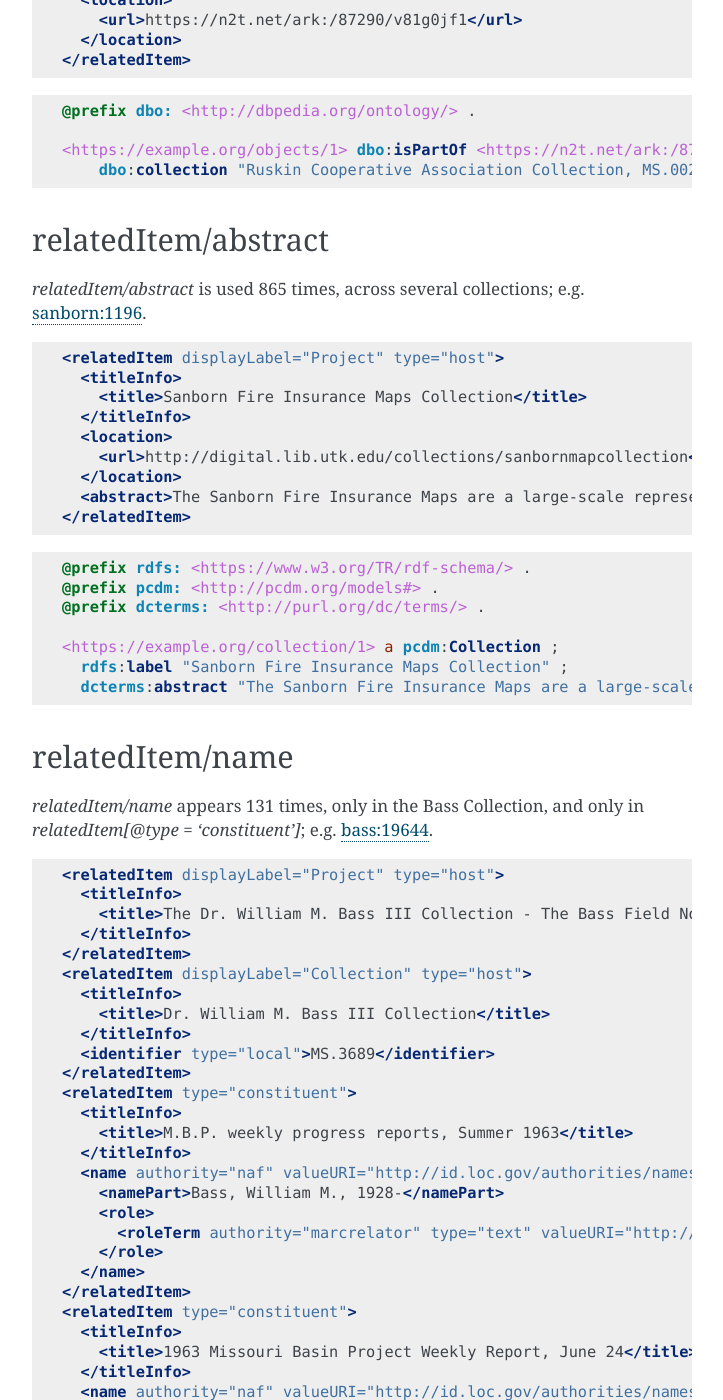
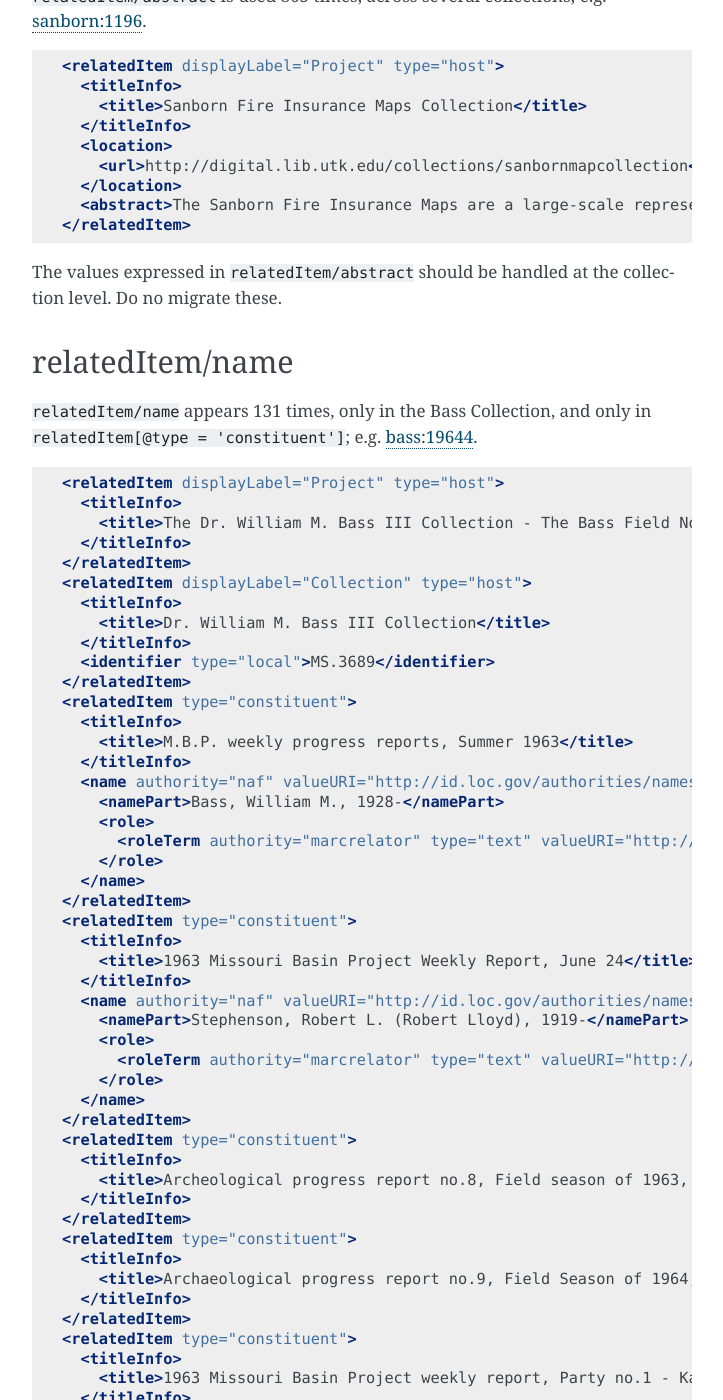
Before and after one commit to UTKcataloging/mods_to_rdf, a Sphinx documentation site: the page built from docs/source/top_level_elements/relatedItem.rst, in a window 1280 px wide and 1400 px high, scrolled down 6547 px. Shown: the whole window, without its empty margins (388-1111 px from the left). Built offline with Sphinx 7.4.7, drawn with Linux system fonts in a browser that asks for light colours; formulas are drawn with MathJax 3; some of the changed text lies outside the part shown.

Commit message:
Correct two turtle examples; update XPath in-line code blocks.

```diff
--- a/docs/source/top_level_elements/relatedItem.rst
+++ b/docs/source/top_level_elements/relatedItem.rst
@@ -9,7 +9,7 @@
 relatedItem[not(@*)]
 --------------------
 
-`relatedItem`, without attributes, is used 3245 times in Volunteer Voices.
+:code:`relatedItem`, without attributes, is used 3245 times in Volunteer Voices.
 
 .. code-block:: xml
 
@@ -79,7 +79,7 @@
 relatedItem[@type = "host"][@displayLabel = "Digital Collection"]
 -----------------------------------------------------------------
 
-This XPath is used 362 times in the Children's Defense Fund collection: e.g. `cdf:7850 <https://digital.lib.utk.edu/collections/islandora/object/cdf:7850/datastream/MODS/view>`_. Synonymous with `@displayLabel = "Project"`.
+This XPath is used 362 times in the Children's Defense Fund collection: e.g. `cdf:7850 <https://digital.lib.utk.edu/collections/islandora/object/cdf:7850/datastream/MODS/view>`_. Synonymous with :code:`@displayLabel = "Project"`.
 
 .. code-block:: xml
 
@@ -119,24 +119,7 @@
 relatedItem[@type = "host"][@displayLabel = "Bibliographic Citation"]
 ---------------------------------------------------------------------
 
-This XPath, closely related to the preceding `[@displayLabel = "Project Part"]`, also only appears 1264 times in the Arrowmont Collection - and only in the Arrow of Pi Beta Phi subcollection.
-
-.. code-block:: turtle
-
-    @prefix rdfs: <https://www.w3.org/TR/rdf-schema/> .
-    @prefix pcdm: <http://pcdm.org/models#> .
-    @prefix dcterms: <http://purl.org/dc/terms/> .
-    @prefix rdau: <http://www.rdaregistry.info/Elements/u/#> .
-
-    <https://example.org/collections/1> a pcdm:Collection ;
-        rdfs:label "From Pi Beta Phi to Arrowmont" .
-
-    <https://example.org/collections/2> a pcdm:Collection ;
-        dcterms:isPartOf <https://example.org/collections/1> ;
-        rdfs:label "The Arrow of Pi Beta Phi" .
-
-    <https://example.org/objects/1> dcterms:isPartOf <https://example.org/collections/2> ;
-        rdau:P60101 "The Arrow, Volume 27, Number 1" .
+This XPath, closely related to the preceding :code:`[@displayLabel = "Project Part"]`, also only appears 1264 times in the Arrowmont Collection - and only in the Arrow of Pi Beta Phi subcollection.
 
 .. code-block:: turtle
 
@@ -207,9 +190,9 @@
 relatedItem/identifier[@type]
 -----------------------------
 
-This XPath's `type` attribute has three distinct values: `local`, `catalog`, and `pid`. The `pid` attribute is used in collection-level records to distinguish featured items.
+This XPath's :code:`type` attribute has three distinct values: `local`, `catalog`, and `pid`. The `pid` attribute is used in collection-level records to distinguish featured items.
 
-`[@type = 'local']`, e.g. `heilman:261 <https://digital.lib.utk.edu/collections/islandora/object/heilman:261/datastream/MODS/view>`_.
+:code:`[@type = 'local']`, e.g. `heilman:261 <https://digital.lib.utk.edu/collections/islandora/object/heilman:261/datastream/MODS/view>`_.
 
 .. code-block:: xml
 
@@ -226,7 +209,7 @@
 
     <https://example.org/objects/1> dbo:collection "Botany Department Photographs, AR.0488" .
 
-`[@type = 'catalog']`, e.g. `vanvactor:1 <https://digital.lib.utk.edu/collections/islandora/object/vanvactor:1/datastream/MODS/view>`_.
+:code:`[@type = 'catalog']`, e.g. `vanvactor:1 <https://digital.lib.utk.edu/collections/islandora/object/vanvactor:1/datastream/MODS/view>`_.
 
 .. code-block:: xml
 
@@ -260,7 +243,7 @@
         dbo:isPartOf <https://n2t.net/ark:/87290/v8pz5703> ;
         opaque:sheetmusic_hostItem "Gefunden, M047" .
 
-`[@type =  'pid']`, e.g. `collections:agrutesc <https://digital.lib.utk.edu/collections/islandora/object/collections:agrutesc/datastream/MODS/view>`_.
+:code:`[@type =  'pid']`, e.g. `collections:agrutesc <https://digital.lib.utk.edu/collections/islandora/object/collections:agrutesc/datastream/MODS/view>`_.
 
 .. code-block:: xml
 
@@ -297,7 +280,7 @@
 relatedItem/location
 --------------------
 
-This XPath `relatedItem/location/url` is used 8516 times, but only uses 33 distinct strings; e.g. `ruskin:204 <https://digital.lib.utk.edu/collections/islandora/object/ruskin:204/datastream/MODS/view>`_.
+This XPath :code:`relatedItem/location/url` is used 8516 times, but only uses 33 distinct strings; e.g. `ruskin:204 <https://digital.lib.utk.edu/collections/islandora/object/ruskin:204/datastream/MODS/view>`_.
 
 .. code-block:: xml
 
@@ -321,7 +304,7 @@
 relatedItem/abstract
 --------------------
 
-`relatedItem/abstract` is used 865 times, across several collections; e.g. `sanborn:1196 <https://digital.lib.utk.edu/collections/islandora/object/sanborn:1196/datastream/MODS/view>`_.
+:code:`relatedItem/abstract` is used 865 times, across several collections; e.g. `sanborn:1196 <https://digital.lib.utk.edu/collections/islandora/object/sanborn:1196/datastream/MODS/view>`_.
 
 .. code-block:: xml
 
@@ -335,20 +318,12 @@
       <abstract>The Sanborn Fire Insurance Maps are a large-scale representation of the growth and layout of American cities. The University of Tennessee Libraries' collection currently provides digital versions of the four earliest sets of Knoxville maps - 1884, 1890, 1903, and 1917.</abstract>
     </relatedItem>
 
-.. code-block:: turtle
-
-    @prefix rdfs: <https://www.w3.org/TR/rdf-schema/> .
-    @prefix pcdm: <http://pcdm.org/models#> .
-    @prefix dcterms: <http://purl.org/dc/terms/> .
-
-    <https://example.org/collection/1> a pcdm:Collection ;
-      rdfs:label "Sanborn Fire Insurance Maps Collection" ;
-      dcterms:abstract "The Sanborn Fire Insurance Maps are a large-scale representation of the growth and layout of American cities. The University of Tennessee Libraries' collection currently provides digital versions of the four earliest sets of Knoxville maps - 1884, 1890, 1903, and 1917." .
+The values expressed in :code:`relatedItem/abstract` should be handled at the collection level. Do no migrate these.
 
 relatedItem/name
 ----------------
 
-`relatedItem/name` appears 131 times, only in the Bass Collection, and only in `relatedItem[@type = 'constituent']`; e.g. `bass:19644 <https://digital.lib.utk.edu/collections/islandora/object/bass:19644/datastream/MODS/view>`_.
+:code:`relatedItem/name` appears 131 times, only in the Bass Collection, and only in :code:`relatedItem[@type = 'constituent']`; e.g. `bass:19644 <https://digital.lib.utk.edu/collections/islandora/object/bass:19644/datastream/MODS/view>`_.
 
 .. code-block:: xml
 
@@ -604,13 +579,13 @@
         relators:cre <http://id.loc.gov/authorities/names/n50038965> .
 
 
-Note: this is an initial attempt at `relatedItem[@type='constituent']` - I expect that we'll want to refine how we're modeling this kind of metadata.
+Note: this is an initial attempt at :code:`relatedItem[@type='constituent']` - I expect that we'll want to refine how we're modeling this kind of metadata.
 
 
 Empty elements
 --------------
 
-Sometimes `relatedItem` will be empty; this only seems to be a problem in the Roth collection: e.g. `roth:3066 <https://digital.lib.utk.edu/collections/islandora/object/roth:3066/datastream/MODS/view>`_.
+Sometimes :code:`relatedItem` will be empty; this only seems to be a problem in the Roth collection: e.g. `roth:3066 <https://digital.lib.utk.edu/collections/islandora/object/roth:3066/datastream/MODS/view>`_.
 
 .. code-block:: xml
 
```
